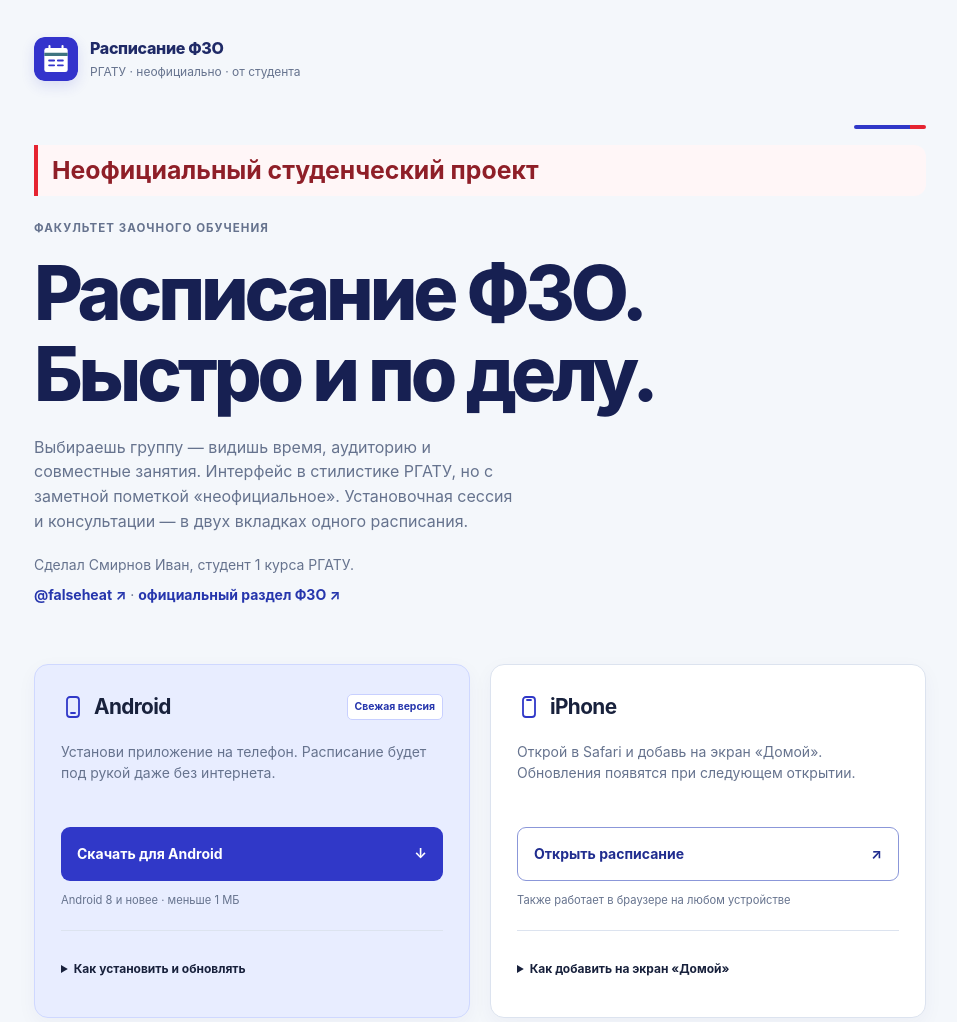
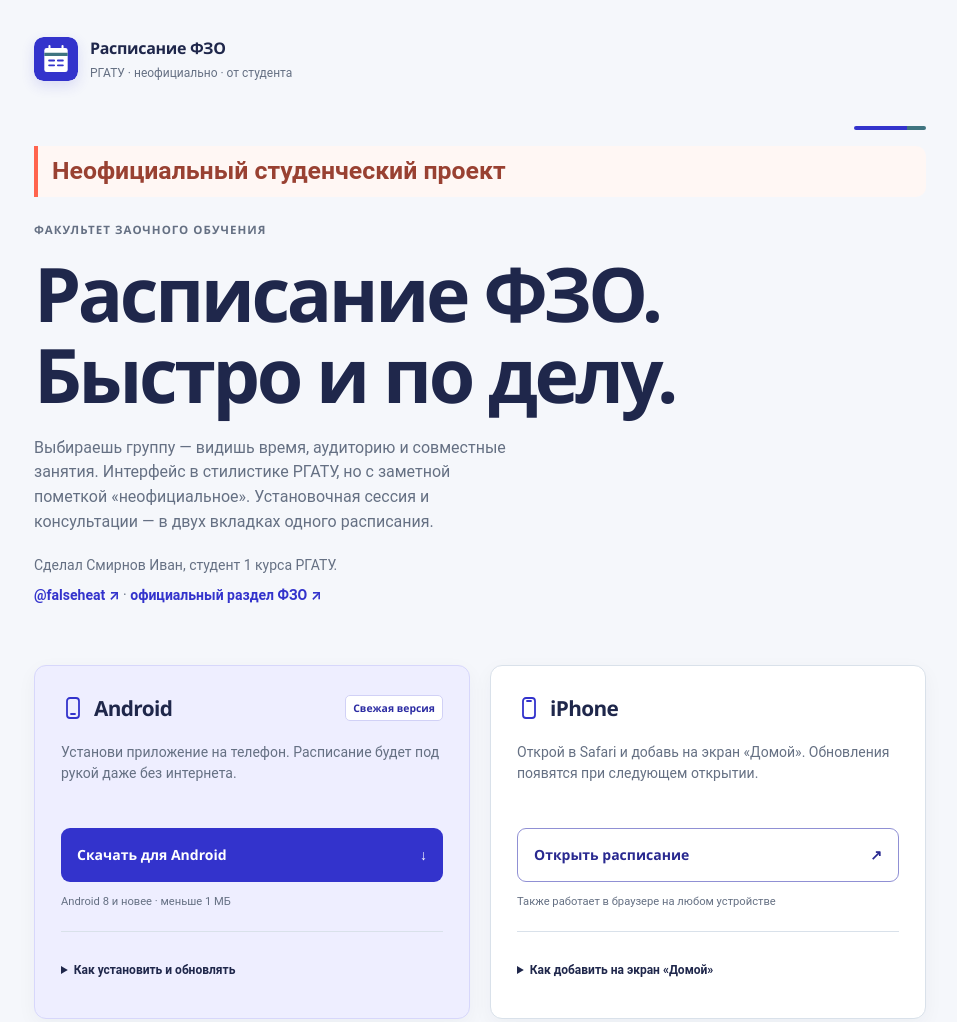
Before and after one commit to ivan-s-2001/rgatu-schedule, a website: page docs/index.html in a window 1280 px wide. Shown: the top 1022 px of the page, without its empty margins (160-1117 px from the left). Drawn offline with Linux system fonts and the light colour scheme.

Commit message:
style: align install page with RSATU visual system

```diff
--- a/docs/style.css
+++ b/docs/style.css
@@ -17,3 +17,18 @@ h1{font-family:inherit;font-weight:800;color:#172052}
 a:focus-visible,summary:focus-visible{outline-color:#4b59dd}.author a{color:#2636ad}
 .changes{border-top-color:var(--line)}footer{border-top-color:var(--line)}
 @media(max-width:640px){.intro::after{top:24px;width:52px}}
+
+
+/* RSATU 2026 visual system */
+:root{--bg:#f5f7fb;--surface:#fff;--ink:#1f274b;--muted:#657083;--line:#d9e1ea;--accent:#eeeeff;--blue:#3333cc;--teal:#3f7480;--alert:#ff644e}
+body{font-family:"Roboto",-apple-system,BlinkMacSystemFont,"Segoe UI",Arial,sans-serif}
+h1,h2,.brand strong,.button,.badge,.eyebrow{font-family:"Montserrat","Segoe UI",Arial,sans-serif}
+.brand img{border-radius:9px;box-shadow:0 5px 14px #3333cc24}.brand strong{color:var(--ink);font-weight:700}
+.intro::after{background:linear-gradient(90deg,var(--blue) 0 74%,var(--teal) 74% 100%)}
+.unofficial{color:#994132;border-left-color:var(--alert);background:#fff7f4;border-radius:0 10px 10px 0}
+h1{color:var(--ink);font-weight:750;letter-spacing:-.045em}
+.platform{border-radius:12px;box-shadow:0 6px 20px #1f274b0b}.android{background:#eeeeff;border-color:#d7d7fb}
+.badge{background:#fff;color:#2c2ca3;border:1px solid #d1d1f6}
+.primary{background:var(--blue)}.primary:hover{background:#2929ad}.secondary{border-color:#9090d4;color:#292990}.secondary:hover{background:#f0f0ff}
+.platform-icon,.author a{color:var(--blue)}
+a:focus-visible,summary:focus-visible{outline-color:var(--teal)}
```
